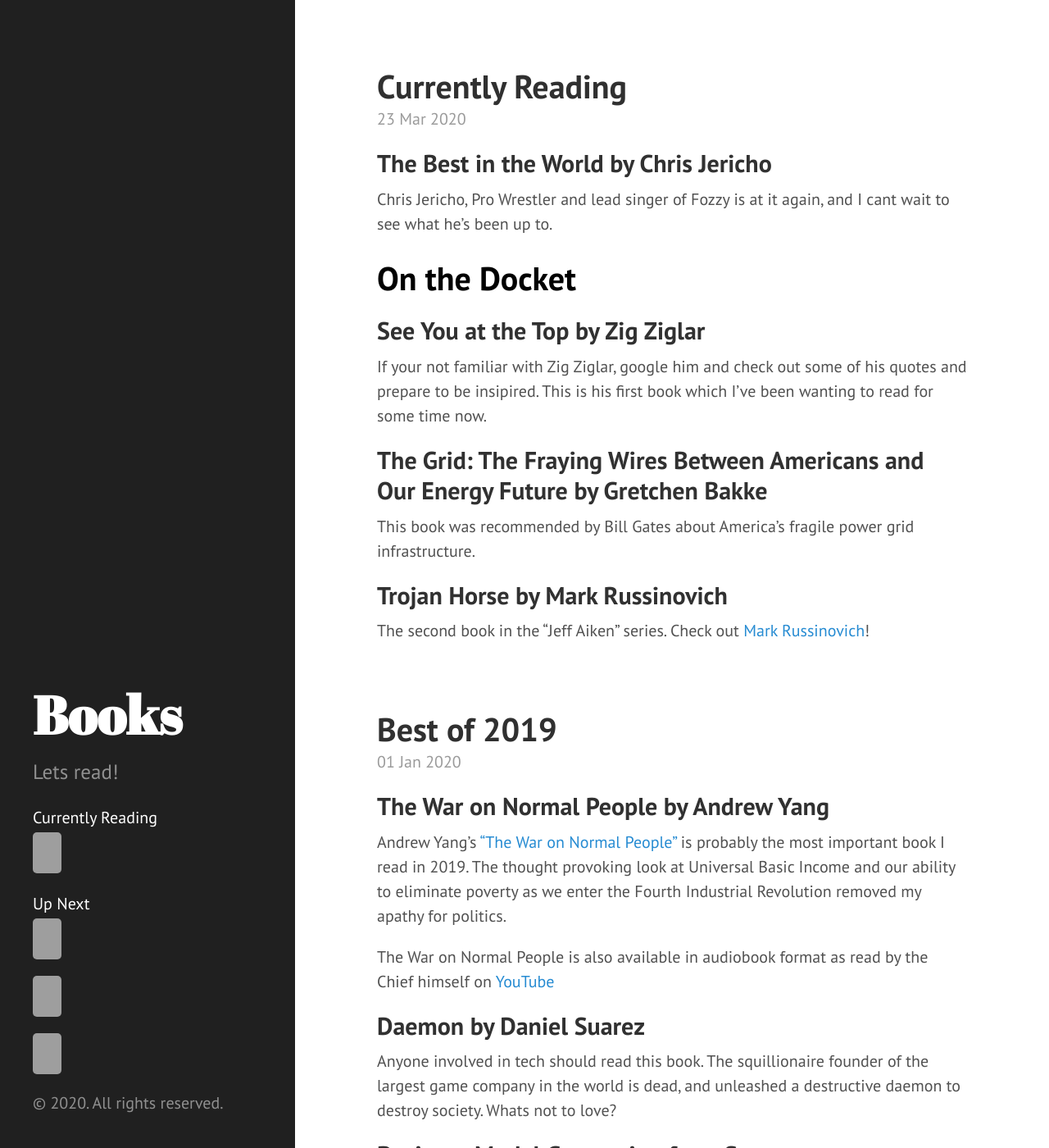
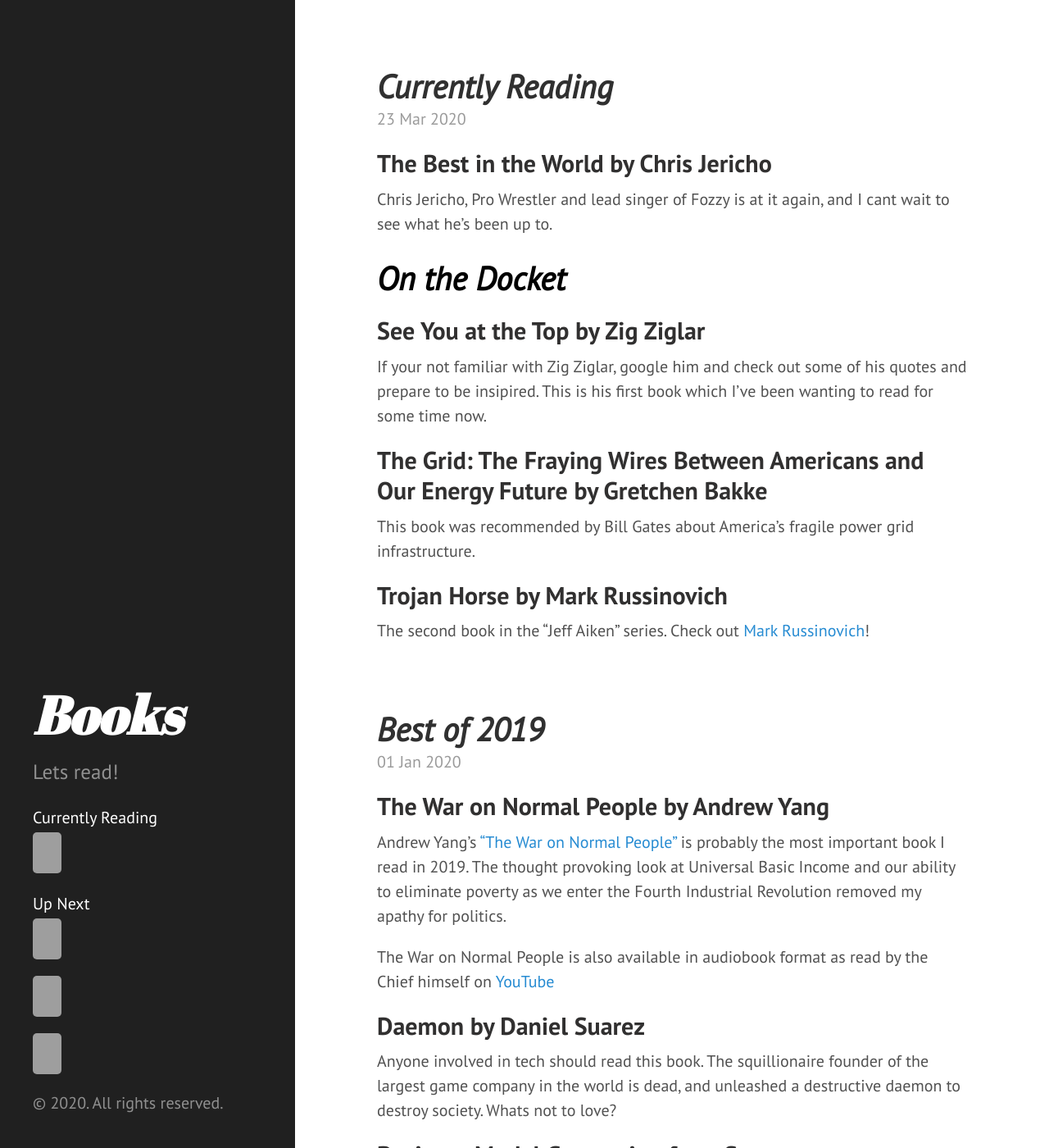
Before and after one commit to Kenstogram/Kenstogram.github.io, a Jekyll site: the page built from index.html, in a window 1280 px wide and 1400 px high. Shown: the whole window at 82% size. Built offline with Jekyll 4.4.1, drawn with Linux system fonts in a browser that asks for light colours; the list of posts is cut into pages by our own code; grey boxes are pictures that could not be loaded.

Commit message:
test italics H1

```diff
--- a/public/css/poole.css
+++ b/public/css/poole.css
@@ -84,13 +84,13 @@
   margin-bottom: .5rem;
   font-weight: bold;
   line-height: 1.25;
-  color: #313131;
+  color: #313030;
   text-rendering: optimizeLegibility;
 }
 h1 {
   font-size: 2rem;
+  font-style: italic;
   color: #000000;
-  font-weight: bold;
 }
 h2 {
   margin-top: 1rem;
```
